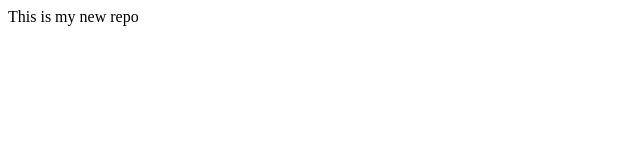
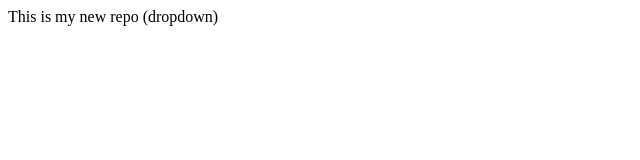
Before and after one commit to piyapratap/Local-repository, a plain HTML site: page index.html in a window 1280 px wide. Shown: the whole page, without its empty margins (0-640 px from the left). Drawn offline with Linux system fonts and the light colour scheme.

Commit message:
add dropdown1

```diff
--- a/index.html
+++ b/index.html
@@ -1 +1 @@
-<p>This is my new repo</p>
+<p>This is my new repo (dropdown)</p>
```
